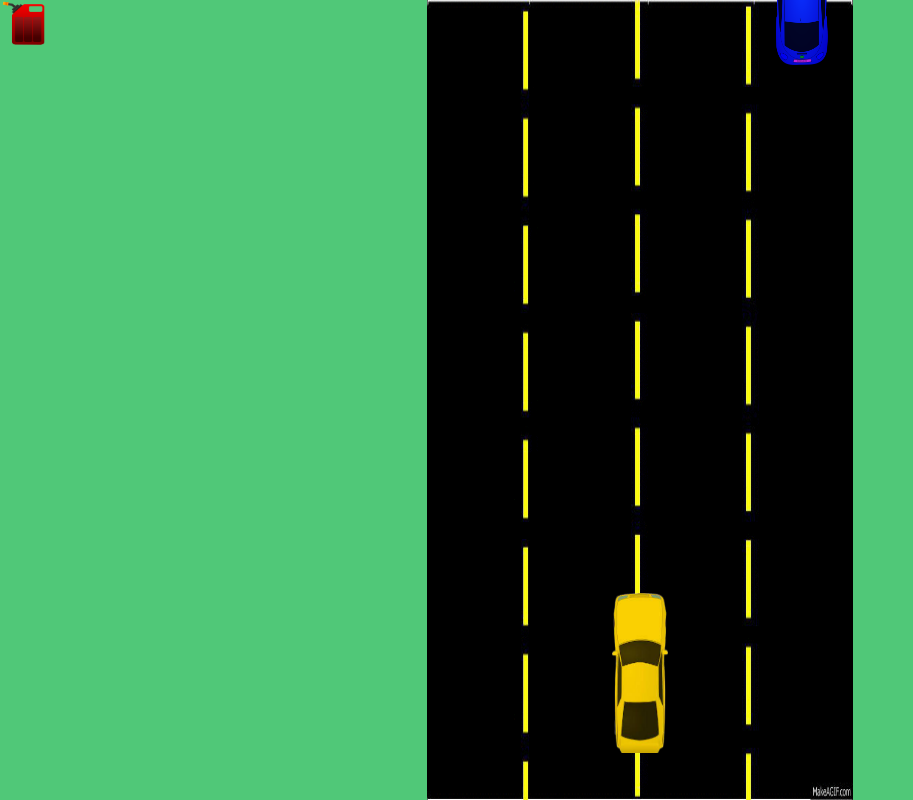
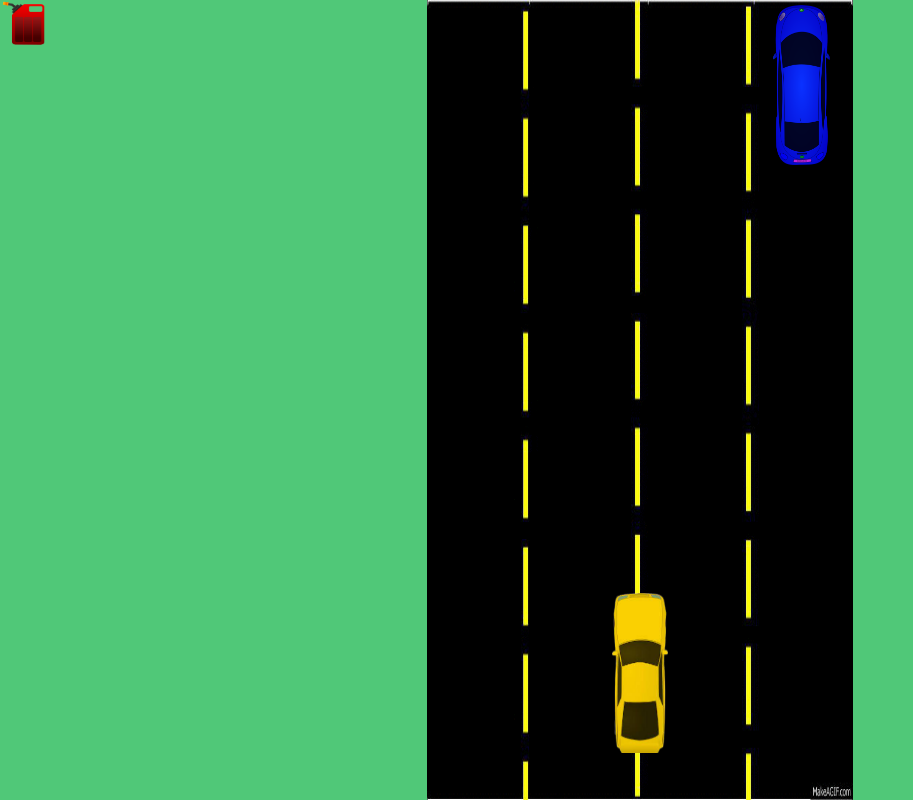
Before and after one commit to dragon731012/roadrunner, a plain HTML site: page index.html in a window 1280 px wide. Shown: the whole page, without its empty margins (0-913 px from the left). Drawn offline with Linux system fonts and the light colour scheme.

Commit message:
Update index.html

```diff
--- a/index.html
+++ b/index.html
@@ -21,7 +21,7 @@
          style="position:fixed; left:0px; top:0px;width:50px; height:50px; border:none;"
     >
     <script>
-var ready2=true;
+	var ready2=true;
 	var gasnum=Math.floor(Math.random() * (5 - 1 + 1) + 1);
 	var alerting=true;
 	var screenwidth = window.innerWidth;
@@ -37,8 +37,6 @@ var ready2=true;
 	var a=0;
 	var enemypos = a;
 	var gassize=width/4-60;
-	var follow=false;
-	var ready=false;
 	var time=0;
 
 	bg.style.left = left + "px";
@@ -50,7 +48,6 @@ var ready2=true;
 	var gasleft=0;
 	var gastop=0;
 	var b=0;
-	follow=false;
 	gas.style.left="999999999px";
 	var carwidth = width / 4 - 50;
 	car.style.width = carwidth + "px";
@@ -70,7 +67,6 @@ var ready2=true;
 	window.addEventListener("keydown", function(event) {
 		if (event.key == "ArrowLeft") {
 			xmove = xspeed * -1;
-
 		}
 		if (event.key == "ArrowRight") {
 			xmove = xspeed * 1;
@@ -128,11 +124,7 @@ var ready2=true;
 		}
 		enemypos = a;
 		gasnum=Math.floor(Math.random() * (5 - 1 + 1) + 1);
-		if (gasnum==5){
-			follow=true;
-			ready=true;
-		}
-		var enemyypos = -100 - carheight;
+		var enemyypos = 0 - carheight;
 		enemy.style.top = enemyypos + "px";
 		enemy.style.left = enemypos + "px";
 	}
@@ -183,10 +175,10 @@ var ready2=true;
 	car.style.left = carleft + "px";
 	bg.style.left = left + "px";
 	bg.style.height = height + "px";
-    if (carleft < enemypos + carwidth && carleft + carwidth > enemypos && cartop < enemyypos + carheight && cartop + carheight > enemyypos) {
+   	if (carleft < enemypos + carwidth && carleft + carwidth > enemypos && cartop < enemyypos + carheight && cartop + carheight > enemyypos) {
 		car.src='Screenshot_2023-02-16_205847-removebg-preview.png';
 		window.location.reload(1);
-       	if (alerting==true){
+		if (alerting==true){
 			alert("you died");
 		}
 		alerting=false;
@@ -200,7 +192,7 @@ var ready2=true;
 		}
 		if (enemyypos >= height) {
 			clearInterval(move);
-			enemyypos = -100 - carheight;
+			enemyypos = 0 - carheight;
 			time=time+1;
 			ready2=true;
 			if (time==4){
```
